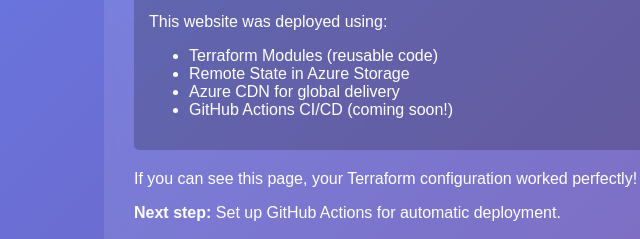
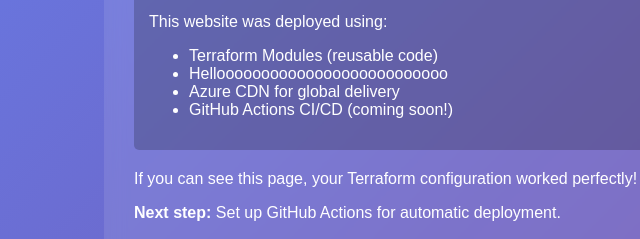
Before and after one commit to faraz83/tf-project-4, a plain HTML site: page website/index.html in a window 1280 px wide. Shown: the part 271-510 px from the top of the page, 136-776 px from the left. Drawn offline with Linux system fonts and the light colour scheme.

```diff
--- a/website/index.html
+++ b/website/index.html
@@ -39,7 +39,7 @@
             <p>This website was deployed using:</p>
             <ul>
                 <li>Terraform Modules (reusable code)</li>
-                <li>Remote State in Azure Storage</li>
+                <li>Helloooooooooooooooooooooooooo</li>
                 <li>Azure CDN for global delivery</li>
                 <li>GitHub Actions CI/CD (coming soon!)</li>
             </ul>
```
